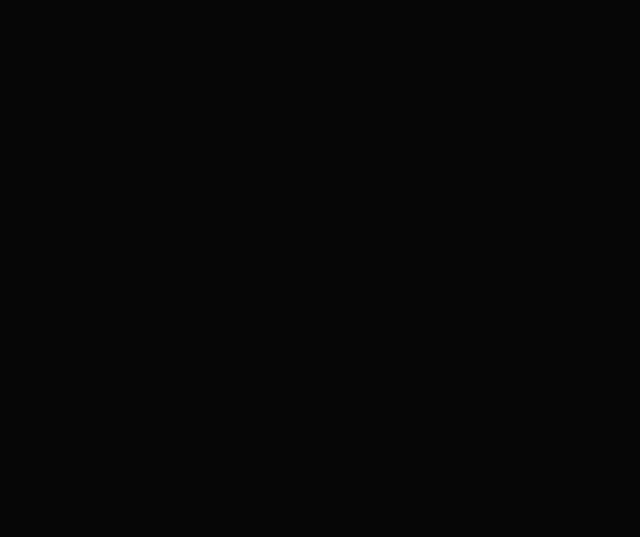
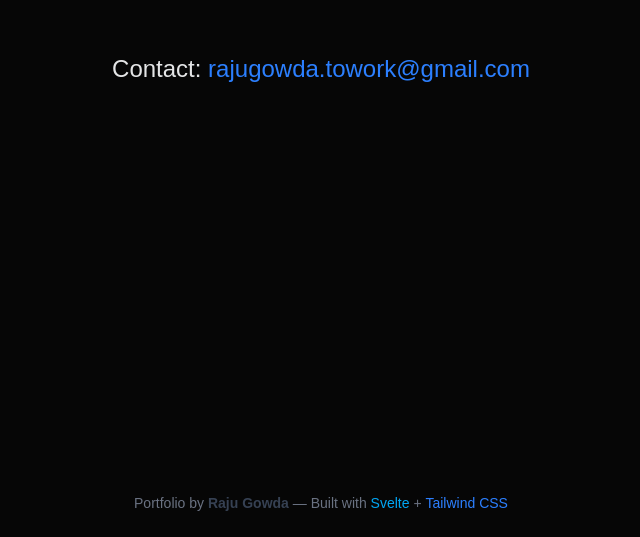
Before and after one commit to rajumb0232/minimalistic-portfolio-using-svelte, a Svelte app: page / in a window 1280 px wide. Shown: the part 3953-4490 px from the top of the page, without its empty margins (319-959 px from the left). Before the commit the page ends 3622 px from the top, so only its background shows below. Built offline with nearby package versions, Linux system fonts and the light colour scheme; a web font is replaced by a local one.

Commit message:
feat: add Contact and Footer components to App layout

```diff
--- a/src/App.svelte
+++ b/src/App.svelte
@@ -1,6 +1,8 @@
 <script>
   import Blogs from "./lib/blogs/Blogs.svelte";
+  import Contact from "./lib/contact/Contact.svelte";
   import Explore from "./lib/Explore.svelte";
+  import Footer from "./lib/footer/footer.svelte";
   import Hero from "./lib/Hero.svelte";
   import Navbar from "./lib/Navbar.svelte";
   import Testimonials from "./lib/testimonials/Testimonials.svelte";
@@ -15,6 +17,8 @@
   <Explore />
   <Blogs />
   <Testimonials />
+  <Contact />
+  <Footer />
 </main>
 <main class="font-selected flex flex-col justify-center items-center">
   <div class="px-10 mx-auto max-w-5xl w-full"></div>
--- /dev/null
+++ b/src/lib/contact/Contact.svelte
@@ -0,0 +1,9 @@
+<section id="contact" class="w-full h-screen flex flex-col justify-center items-center">
+  <div class="text-2xl">
+    <span>Contact: </span>
+    <a href="mailto:rajugowda.towork@gmail.com"
+    class="text-blue-500"
+      >rajugowda.towork@gmail.com</a
+    >
+  </div>
+</section>
--- /dev/null
+++ b/src/lib/footer/footer.svelte
@@ -0,0 +1,6 @@
+<footer class="text-center text-sm text-gray-500 py-6">
+  <p>
+    Portfolio by <span class="font-semibold text-gray-700">Raju Gowda</span> —
+    Built with <span class="text-sky-500 font-medium">Svelte</span> + <span class="text-blue-500 font-medium">Tailwind CSS</span>
+  </p>
+</footer>
```
